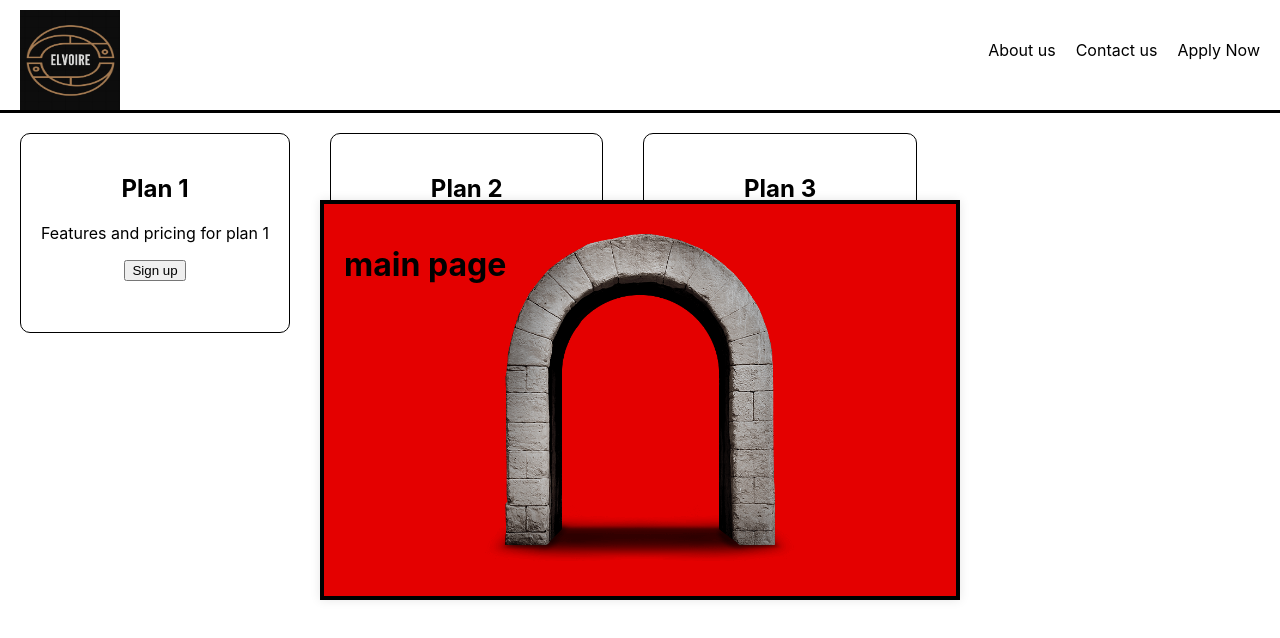
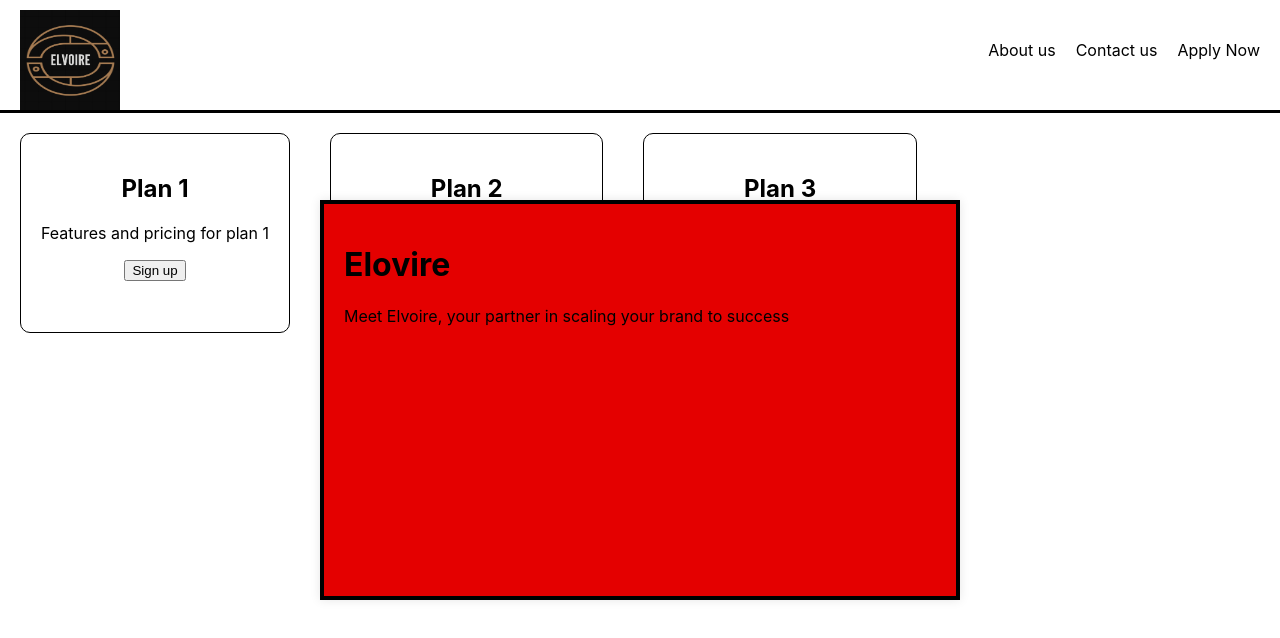
Before and after one commit to withdrw/Elvoire, a React (Create React App) app: page / in a window 1280 px wide. Shown: the top 638 px of the page. Built offline with nearby package versions, Linux system fonts and the light colour scheme.

Commit message:
fix link not redirecting

```diff
--- a/src/components/MainPage.jsx
+++ b/src/components/MainPage.jsx
@@ -18,9 +18,9 @@ export default class MainPage extends Component {
 
     return (
         <div className="main-container">
-        <h1>main page</h1>
+        <h1>Elovire</h1>
+        <p>Meet Elvoire, your partner in scaling your brand to success</p>
         <div className='gate-img'>
-  <img key={gate} className='gate' src={gate} />
 </div>
       </div>
     )
```
